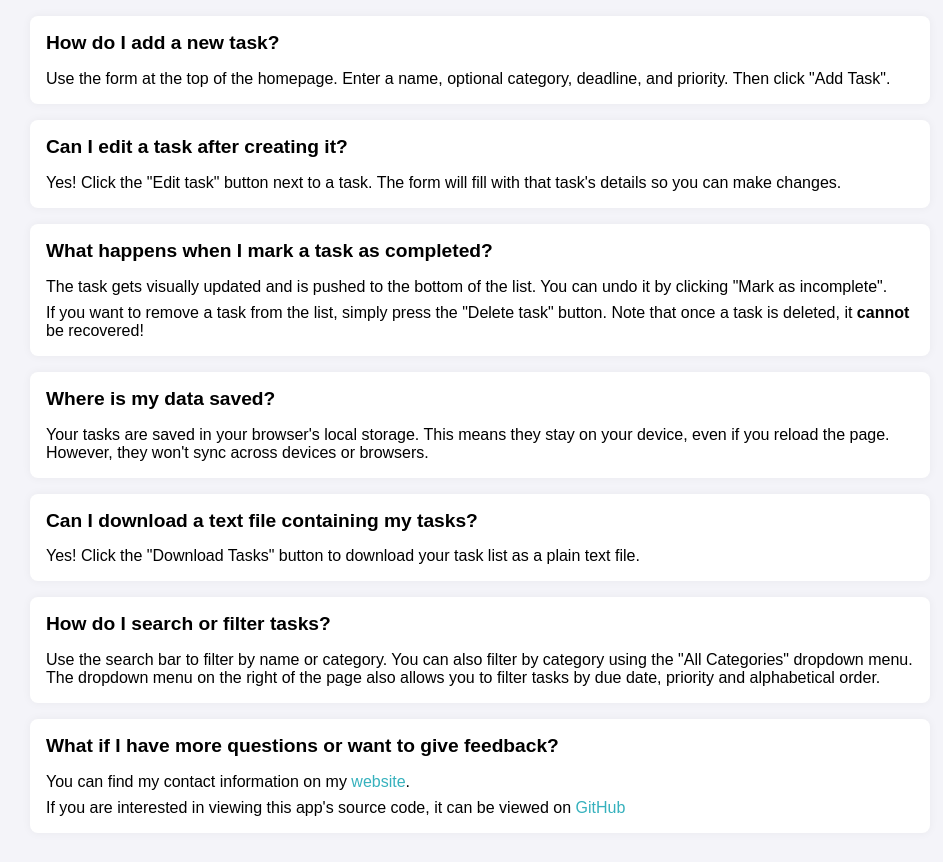
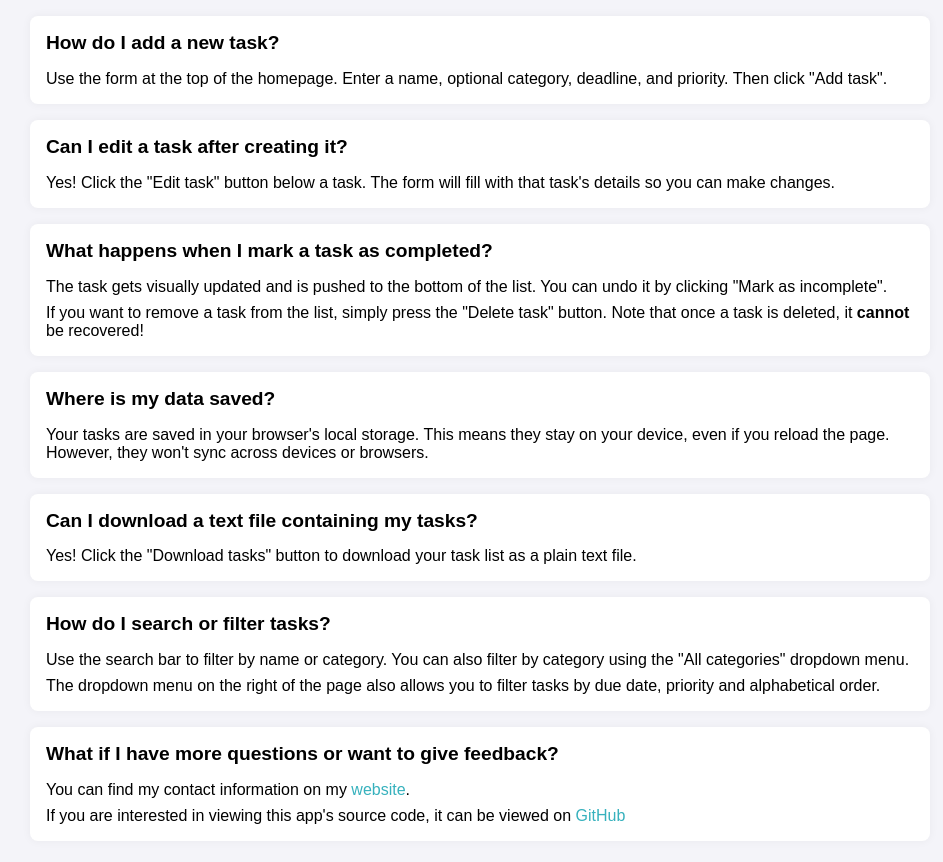
Before and after one commit to OWelton-Rosie/Taskifier, a plain HTML site: page src/faq.html in a window 1280 px wide. Shown: the part 164-1026 px from the top of the page, without its empty margins (160-1103 px from the left). Drawn offline with Linux system fonts and the light colour scheme.

Commit message:
and update faq

```diff
--- a/src/faq.html
+++ b/src/faq.html
@@ -18,12 +18,12 @@
 
   <div class="faq-item">
     <h2>How do I add a new task?</h2>
-    <p>Use the form at the top of the homepage. Enter a name, optional category, deadline, and priority. Then click "Add Task".</p>
+    <p>Use the form at the top of the homepage. Enter a name, optional category, deadline, and priority. Then click "Add task".</p>
   </div>
 
   <div class="faq-item">
     <h2>Can I edit a task after creating it?</h2>
-    <p>Yes! Click the "Edit task" button next to a task. The form will fill with that task's details so you can make changes.</p>
+    <p>Yes! Click the "Edit task" button below a task. The form will fill with that task's details so you can make changes.</p>
   </div>
 
   <div class="faq-item">
@@ -40,12 +40,13 @@
 
   <div class="faq-item">
     <h2>Can I download a text file containing my tasks?</h2>
-    <p>Yes! Click the "Download Tasks" button to download your task list as a plain text file.</p>
+    <p>Yes! Click the "Download tasks" button to download your task list as a plain text file.</p>
   </div>
 
   <div class="faq-item">
     <h2>How do I search or filter tasks?</h2>
-    <p>Use the search bar to filter by name or category. You can also filter by category using the "All Categories" dropdown menu. The dropdown menu on the right of the page also allows you to filter tasks by due date, priority and alphabetical order.</p>
+    <p>Use the search bar to filter by name or category. You can also filter by category using the "All categories" dropdown menu.<p>
+    <p>The dropdown menu on the right of the page also allows you to filter tasks by due date, priority and alphabetical order.</p>
   </div>
 
   <div class="faq-item">
```
